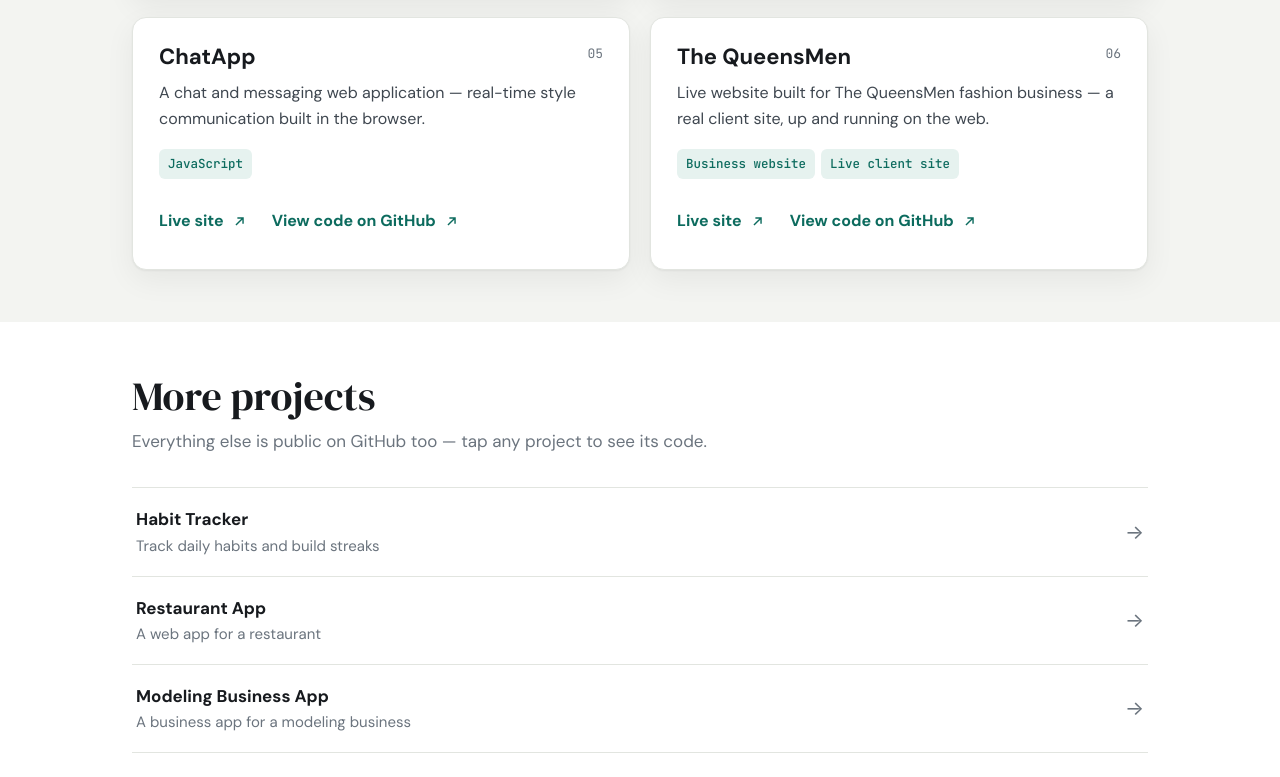
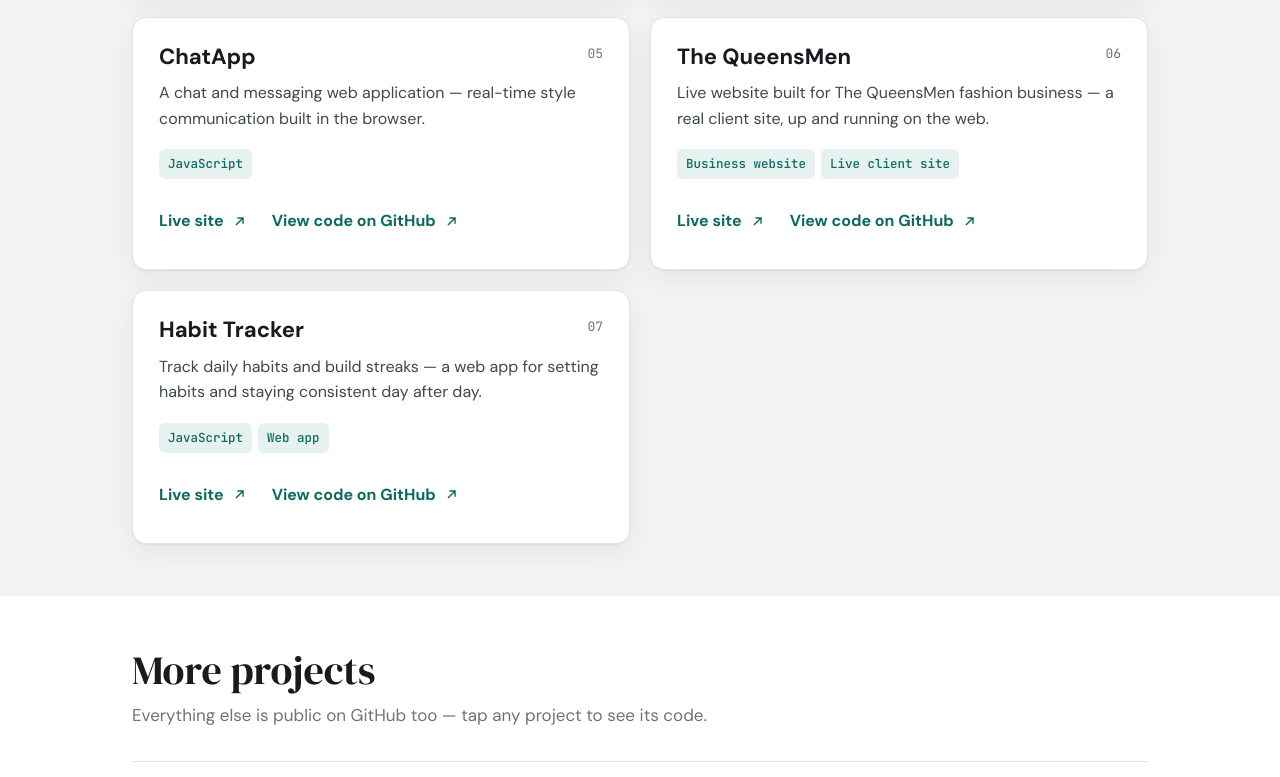
Before and after one commit to lavondamaxwell1-cpu/portfolio, a plain HTML site: page index.html in a window 1280 px wide. Shown: the part 1952-2729 px from the top of the page. Drawn offline with Linux system fonts and the light colour scheme.

Commit message:
Add Habit Tracker live site link

```diff
--- a/index.html
+++ b/index.html
@@ -226,7 +226,7 @@
   <section id="projects" class="alt" aria-labelledby="projects-h">
     <div class="wrap">
       <h2 id="projects-h">Featured projects</h2>
-      <p class="section-intro">Six projects that show the range — full-stack apps, payments, booking, and business sites. Where a project is live on the web, its card links straight to it; the rest link to the code on GitHub.</p>
+      <p class="section-intro">Seven projects that show the range — full-stack apps, payments, booking, and business sites. Where a project is live on the web, its card links straight to it; the rest link to the code on GitHub.</p>
       <div class="grid">
 
         <article class="card">
@@ -289,6 +289,16 @@
           </div>
         </article>
 
+        <article class="card">
+          <div class="card-head"><h3>Habit Tracker</h3><span class="num">07</span></div>
+          <p>Track daily habits and build streaks — a web app for setting habits and staying consistent day after day.</p>
+          <div class="tags"><span class="tag">JavaScript</span><span class="tag">Web app</span></div>
+          <div class="card-links">
+            <a class="card-link" href="https://habit-tracker-ten-roan.vercel.app/" target="_blank" rel="noopener">Live site <svg viewBox="0 0 24 24" fill="none" stroke="currentColor" stroke-width="2" aria-hidden="true"><path d="M7 17L17 7M9 7h8v8"/></svg></a>
+            <a class="card-link" href="https://github.com/lavondamaxwell1-cpu/Habit_Tracker" target="_blank" rel="noopener">View code on GitHub <svg viewBox="0 0 24 24" fill="none" stroke="currentColor" stroke-width="2" aria-hidden="true"><path d="M7 17L17 7M9 7h8v8"/></svg></a>
+          </div>
+        </article>
+
       </div>
     </div>
   </section>
@@ -299,7 +309,6 @@
       <h2 id="more-h">More projects</h2>
       <p class="section-intro">Everything else is public on GitHub too — tap any project to see its code.</p>
       <ul class="more-list">
-        <li><a href="https://github.com/lavondamaxwell1-cpu/Habit_Tracker" target="_blank" rel="noopener"><span><span class="more-name">Habit Tracker</span><span class="more-desc">Track daily habits and build streaks</span></span><span class="more-arrow" aria-hidden="true">→</span></a></li>
         <li><a href="https://github.com/lavondamaxwell1-cpu/ResturantApp" target="_blank" rel="noopener"><span><span class="more-name">Restaurant App</span><span class="more-desc">A web app for a restaurant</span></span><span class="more-arrow" aria-hidden="true">→</span></a></li>
         <li><a href="https://github.com/lavondamaxwell1-cpu/modeling-business-app" target="_blank" rel="noopener"><span><span class="more-name">Modeling Business App</span><span class="more-desc">A business app for a modeling business</span></span><span class="more-arrow" aria-hidden="true">→</span></a></li>
         <li><a href="https://github.com/lavondamaxwell1-cpu/bookflow" target="_blank" rel="noopener"><span><span class="more-name">BookFlow — front end</span><span class="more-desc">The client side of the BookFlow app</span></span><span class="more-arrow" aria-hidden="true">→</span></a></li>
```
